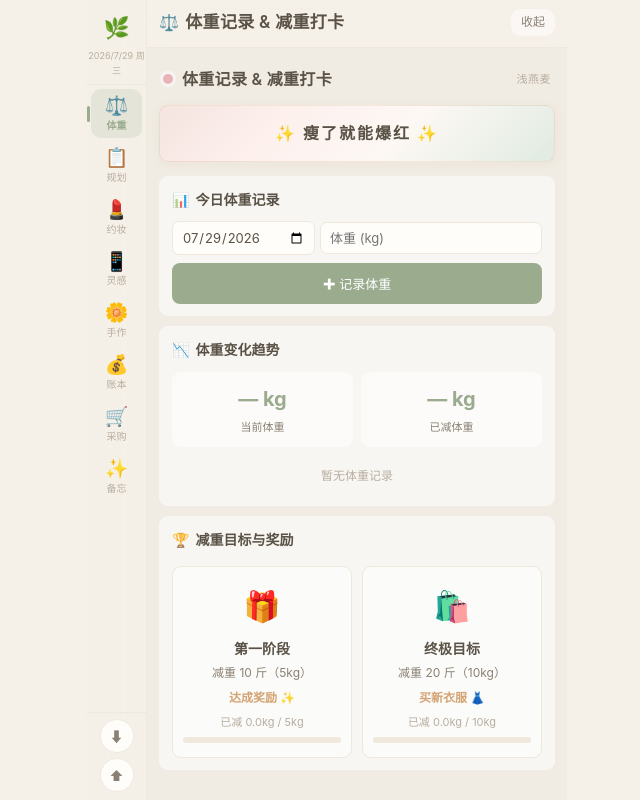
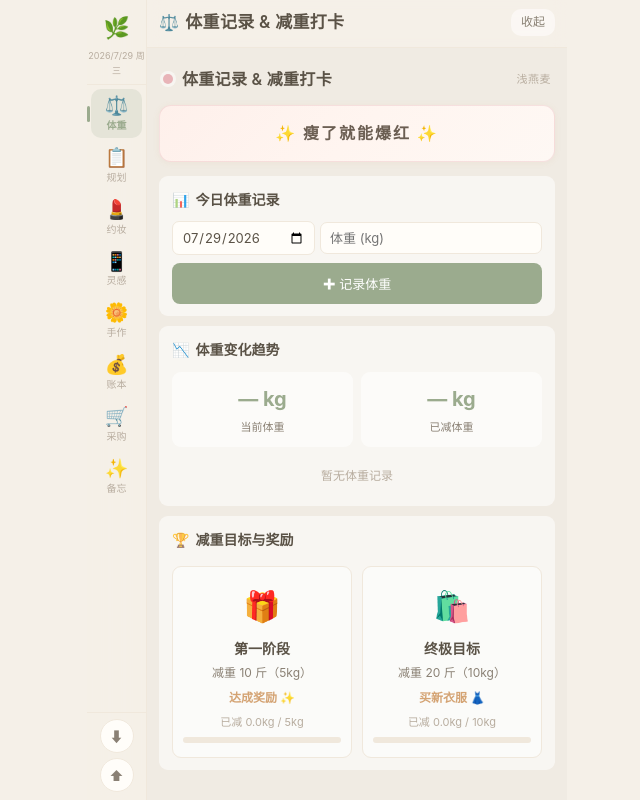
Before and after one commit to panting556-maker/creator-desk, a plain HTML site: page creator-desk.html in a window 1280 px wide. Shown: the whole page, without its empty margins (313-953 px from the left). Drawn offline with Linux system fonts and the light colour scheme.

Commit message:
标语底色更明显：淡粉渐变+边框

```diff
--- a/creator-desk.html
+++ b/creator-desk.html
@@ -134,7 +134,7 @@ img{max-width:100%;display:block}
 .weight-summary .ws .ws-label{font-size:11px;color:var(--ink-soft)}
 
 /* 标语 */
-.slogan-bar{background:linear-gradient(135deg,#f5e4e0 0%,#fdf0ed 30%,#fdf8f4 60%,#e0ebe2 100%);border-radius:var(--radius-sm);padding:14px 16px;text-align:center;margin-bottom:14px;font-size:16px;font-weight:600;letter-spacing:2px;color:var(--ink);border:1px solid rgba(212,163,115,0.2);box-shadow:0 2px 8px rgba(212,163,115,0.08)}
+.slogan-bar{background:linear-gradient(135deg,#fef0eb 0%,#fff5f0 50%,#fef8f4 100%);border-radius:12px;padding:14px 16px;text-align:center;margin-bottom:14px;font-size:16px;font-weight:700;letter-spacing:2px;color:#6b5e52;border:1px solid rgba(228,180,184,0.35);box-shadow:0 1px 6px rgba(212,163,115,0.1)}
 
 /* 奖励卡片 - 渐进变色 + 进度条 */
 .reward-section{margin-top:14px;display:grid;grid-template-columns:1fr 1fr;gap:10px}
```
Also changed, not shown: index.html (+1 -1 lines).
